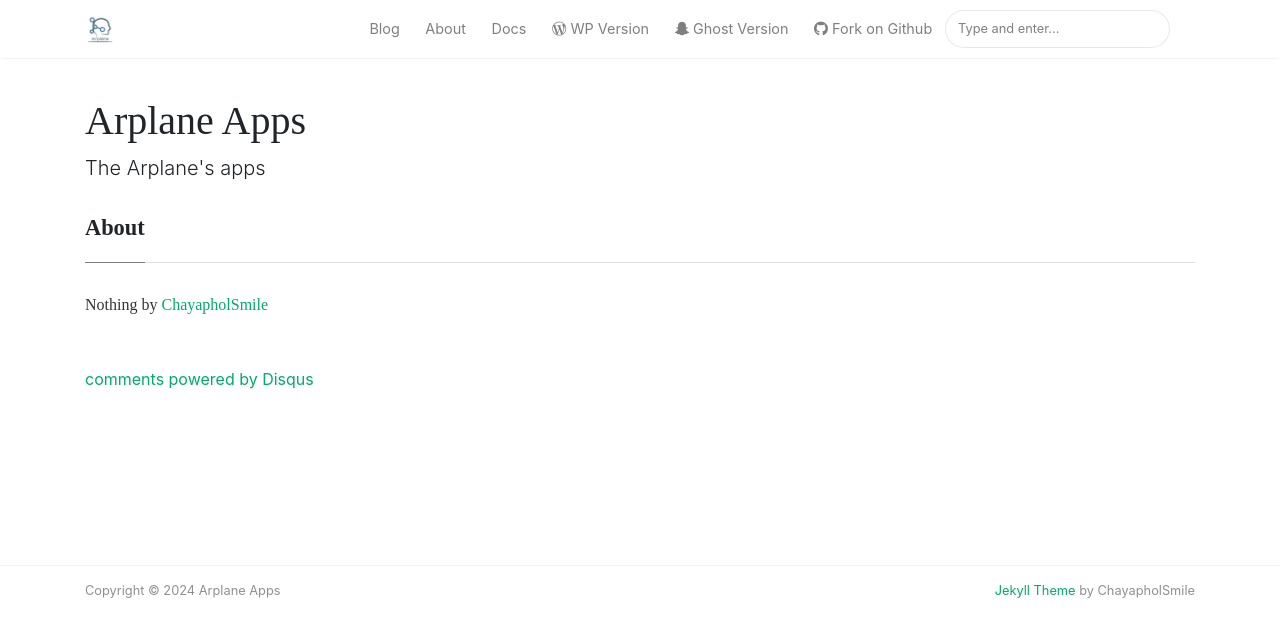
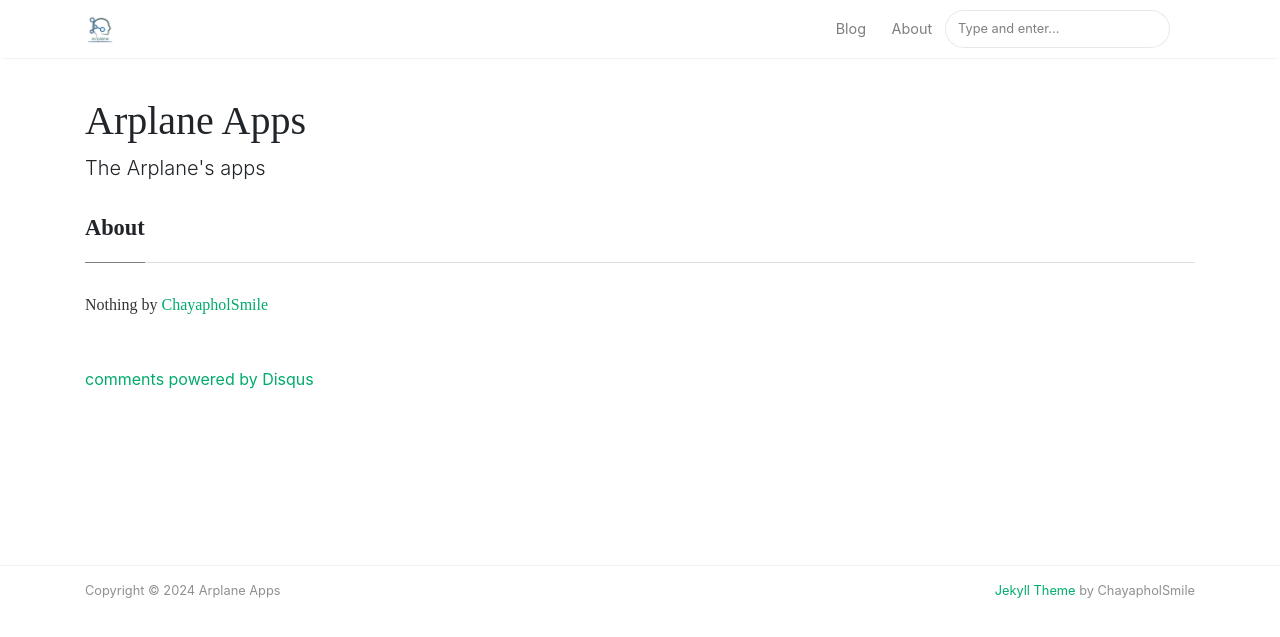
Before and after one commit to ChayapholSmile/apps, a Jekyll site: the page built from _pages/about.md, in a window 1280 px wide. Shown: the top 637 px of the page. Built offline with Jekyll 4.4.1, drawn with Linux system fonts in a browser that asks for light colours; nearby versions of some CDN libraries; comment, search, counter and statistics services are not loaded.

Commit message:
Update default.html

```diff
--- a/_layouts/default.html
+++ b/_layouts/default.html
@@ -75,21 +75,6 @@ ga('send', 'pageview');
                 <a class="nav-link" href="{{ site.baseurl }}/about">About</a>
                 </li>
 
-                <li class="nav-item">
-                <a target="_blank" class="nav-link" href="https://chayapholsmile.github.io/apps/"> Docs</a>
-                </li>
-
-                <li class="nav-item">
-                <a target="_blank" class="nav-link" href="https://chayapholsmile.github.io/apps/"><i class="fab fa-wordpress-simple"></i> WP Version</a>
-                </li>
-
-                <li class="nav-item">
-                <a target="_blank" class="nav-link" href="https://chayapholsmile.github.io/apps/"><i class="fab fa-snapchat-ghost"></i> Ghost Version</a>
-                </li>
-
-                <li class="nav-item">
-                <a target="_blank" class="nav-link" href="https://github.com/chayapholsmile/apps"><i class="fab fa-github"></i> Fork on Github</a>
-                </li>
 
                 {% include search-lunr.html %}
 
```
